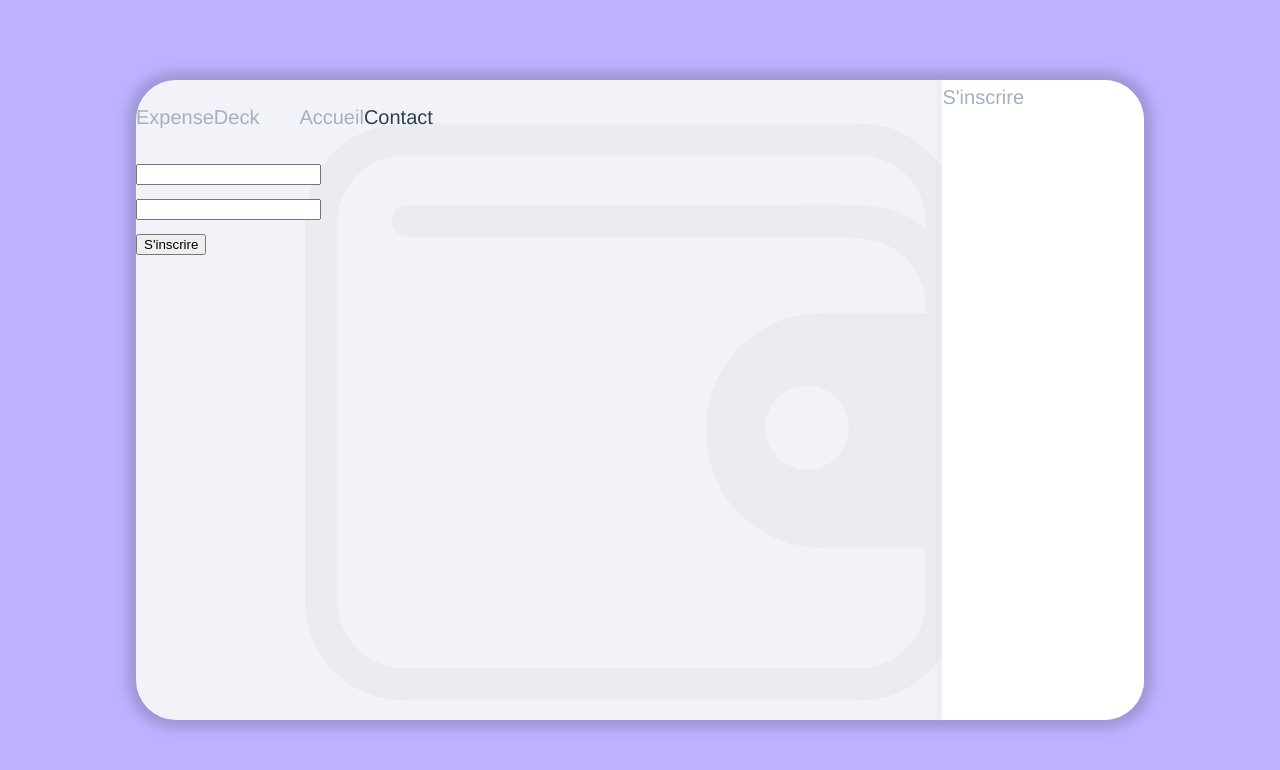
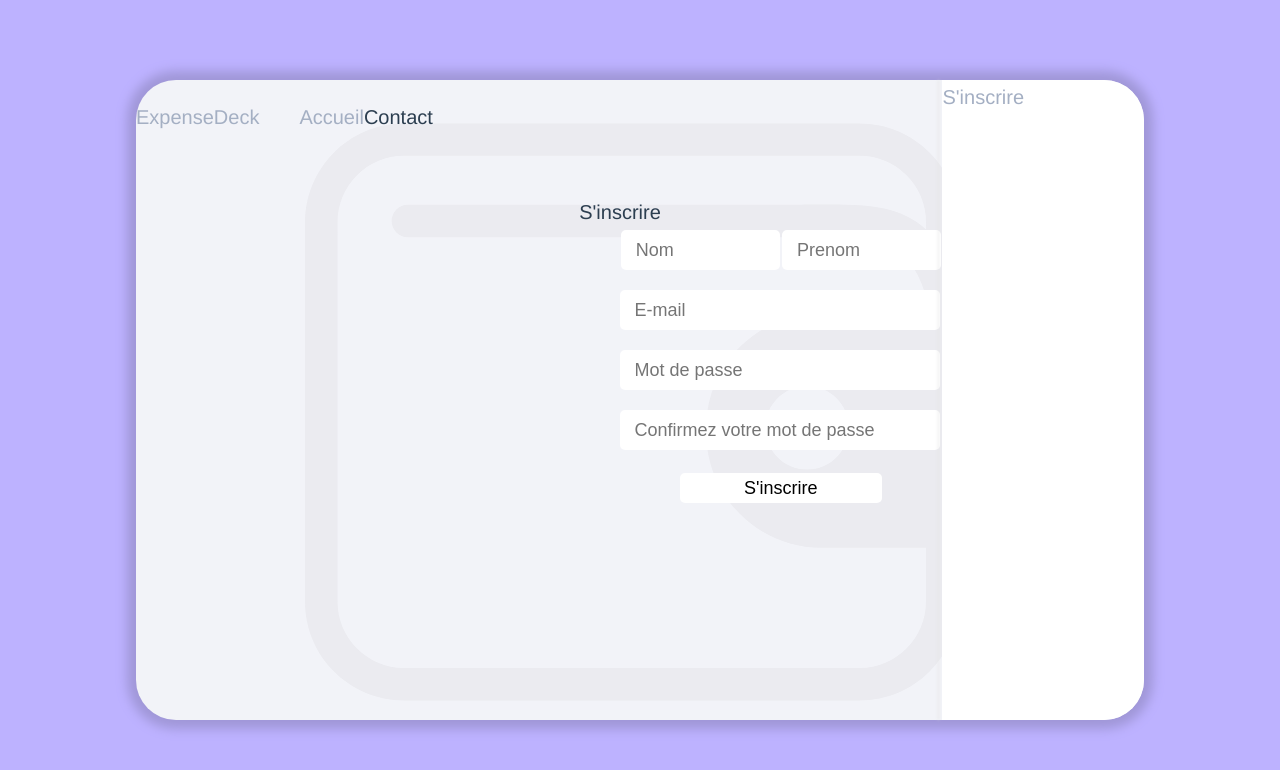
Before and after one commit to daburuu/expensedeck, a Vue app: page /register in a window 1280 px wide. Shown: the top 770 px of the page. Built offline with nearby package versions, Linux system fonts and the light colour scheme.

Commit message:
register form

```diff
--- a/src/App.vue
+++ b/src/App.vue
@@ -1,7 +1,9 @@
 <template>
   <div class="body-container">
     <Header />
-    <router-view></router-view>
+    <div class="main-content">
+      <router-view></router-view>
+    </div>
     <SideBar />
   </div>
 </template>
@@ -57,4 +59,8 @@ a{
   text-decoration: none;
   color: #A4AFC3;
 }
+.main-content{
+  width: 80%;
+  padding: 2rem;
+}
 </style>
--- a/src/components/RegisterForm.vue
+++ b/src/components/RegisterForm.vue
@@ -1,12 +1,33 @@
 <template>
   <form @submit.prevent="onSubmit">
-      <div>
-          <input v-model="form.name" class="form-control" required />
+      <div class="form-name">S'inscrire</div>
+      <div class="form-group center">
+          <div class="input-container col-6">
+            <input placeholder="Nom" type="text" v-model="form.name" class="form-control " required/>
+            <div class="underline"></div>
+          </div>
+          <div class="input-container col-6">
+            <input placeholder="Prenom" type="text" v-model="form.surname" class="form-control" required/>
+          </div>
       </div>
-      <div>
-          <input v-model="form.email" class="form-control" required />
+      <div class="form-group">
+          <div class="input-container col-12">
+            <input placeholder="E-mail" type="email" v-model="form.email" class="form-control" required />
+          </div>
       </div>
-      <button type="submit">S'inscrire</button>
+      <div class="form-group">
+          <div class="input-container col-12">
+            <input placeholder="Mot de passe" type="password" v-model="form.password" class="form-control" @blur="checkPassword" required/>
+          </div>
+      </div>
+      <div class="form-group">
+          <div class="input-container col-12">
+            <input placeholder="Confirmez votre mot de passe" type="password" v-model="form.passwordConfirm" class="form-control" @blur="checkPassword" required/>
+          </div>
+      </div>
+      <div class="form-group center">
+        <input type="submit" :disabled="disabled == 1" value="S'inscrire">
+      </div>
   </form>
 </template>
 
@@ -15,20 +36,69 @@ import { createUser } from '@/firebase';
 import { reactive } from 'vue';
 
 export default {
+    data(){
+        return {
+            disabled: 0,
+            form: reactive({name: '', surname: '', email: '', password: '', passwordConfirm: ''})
+        }
+    },
+    methods: {
+        checkPassword() {
+            console.log("there");
+            if((this.form.password != '' && this.form.passwordConfirm != '') && (this.form.password != this.form.passwordConfirm)){
+                this.disabled = 1;
+            } else {
+                this.disabled = 0;
+            }
+        }
+    },
     setup(){
-        const form = reactive({name: '', email: ''});
-
         const onSubmit = async () => {
-            await createUser({ ...form });
-            form.name = '';
-            form.email = '';
+            await createUser({ ...this.form });
+            this.form.name = '';
+            this.form.email = '';
+            this.form.surname = '';
+            this.form.password = '';
+            this.form.passwordConfirm = '';
         }
-
-        return {form, onSubmit};
+        return {onSubmit};
     }
 }
 </script>
 
 <style>
-
+form{
+    width: 50%;
+    float: right;
+}
+.form-group{
+    margin-bottom: 20px;
+}
+.col-6{
+    width: 40%;
+    display: inline-block;
+}
+.col-12{
+    width: 80%;
+    margin: 0 auto;
+}
+.col-12 input{
+    width: 90%;
+}
+input{
+    width: 80%;
+    height: 30px;
+    font-size: 18px;
+    border: none;
+    background-color: #FFFFFF;
+    border-radius: 5px;
+    padding: 5px 15px;
+}
+input[type="submit"]{
+    cursor: pointer;
+    width: 50%;
+}
+.center{
+    text-align: center;
+}
 </style>
```
Also changed, not shown: 1 other file (tests, documents, lock files or other folders).
